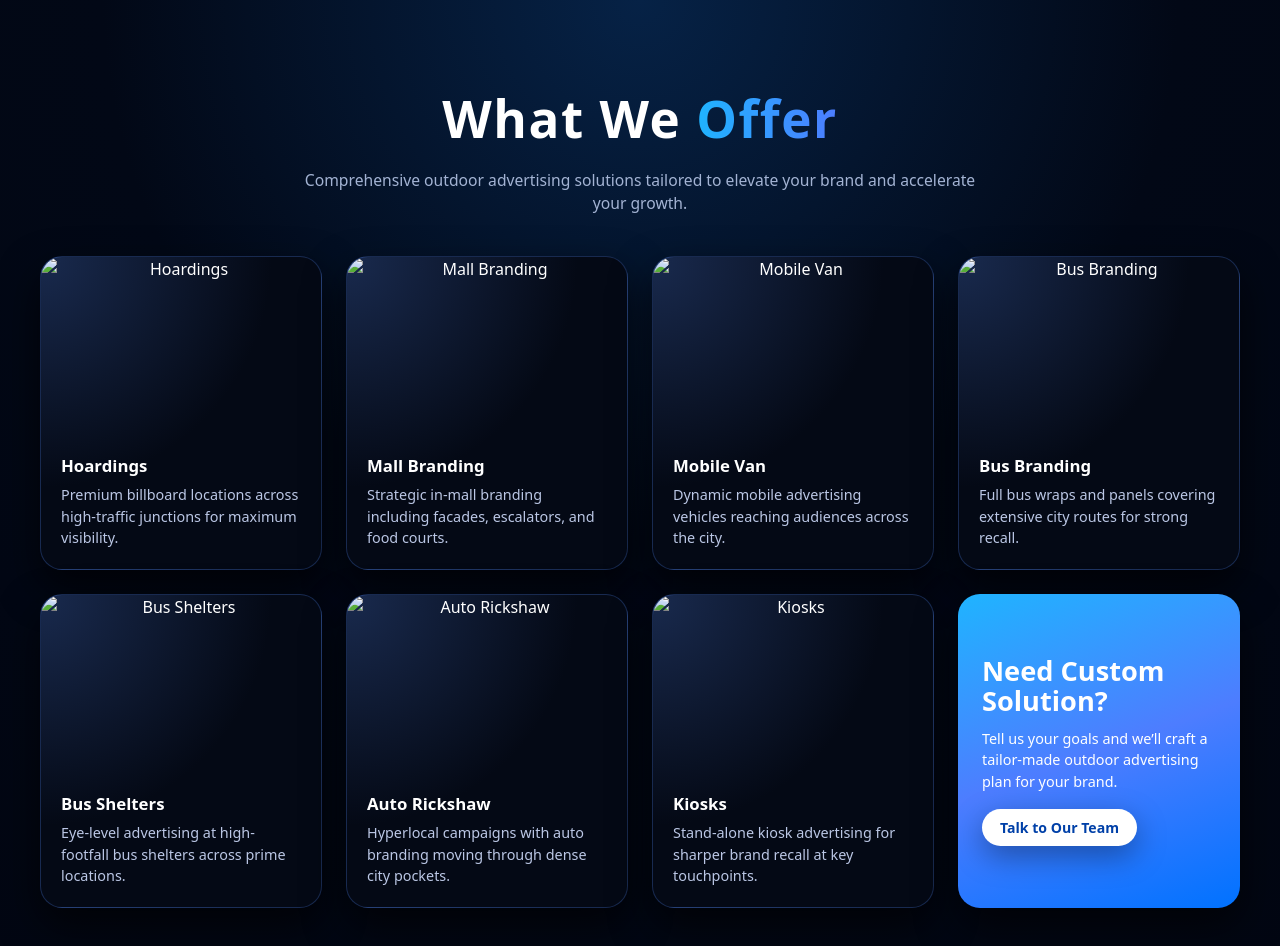
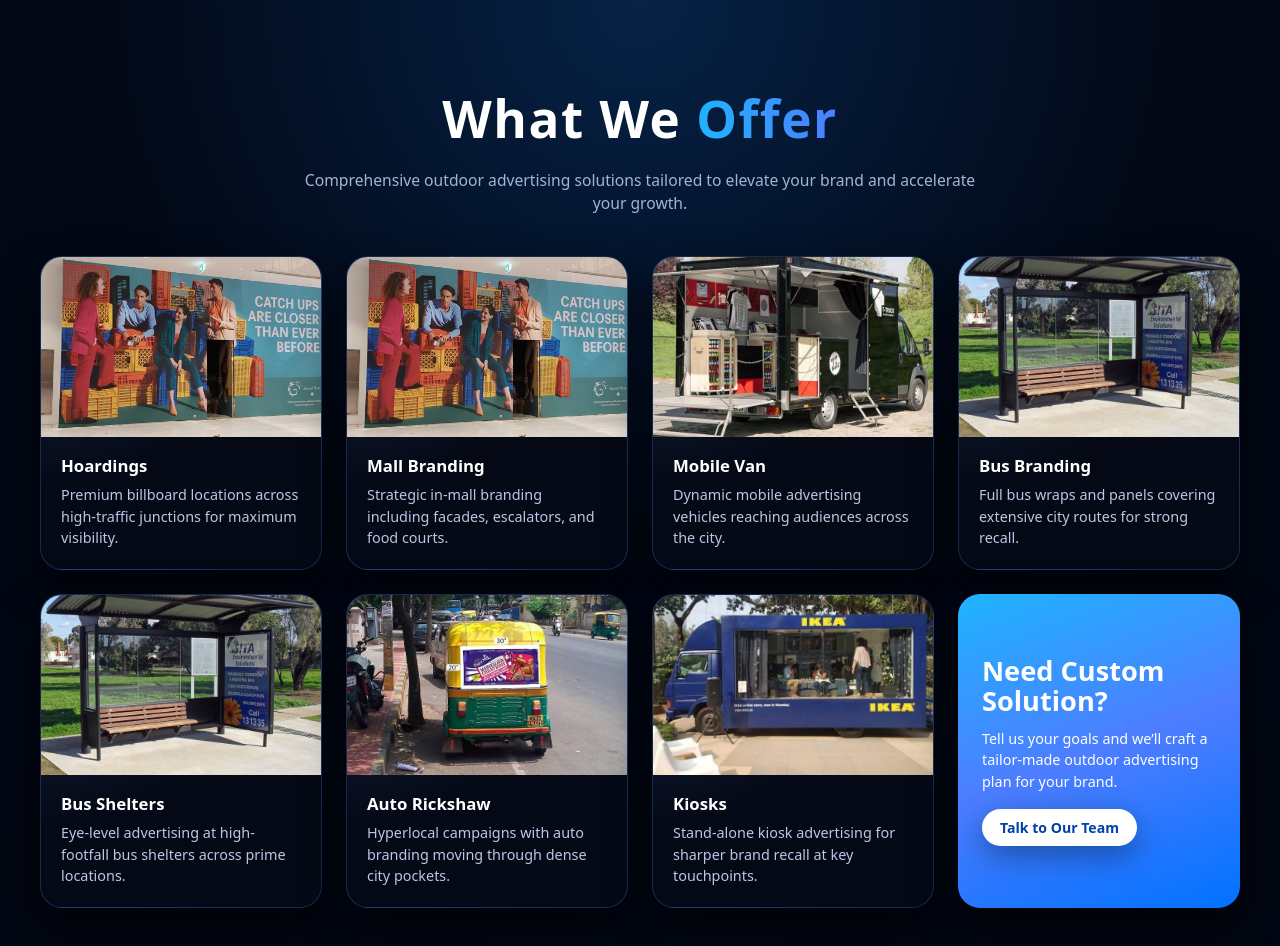
Before and after one commit to Muskan-3/Pheonix, a plain HTML site: page service.html in a window 1280 px wide. Drawn offline with Linux system fonts and the light colour scheme.

Commit message:
added services

```diff
--- a/service.html
+++ b/service.html
@@ -212,7 +212,7 @@
       <div class="services-grid">
         <!-- Card 1 -->
         <article class="service-card">
-          <img src="images/hoardings.jpg" alt="Hoardings" class="service-image" />
+          <img src="images/Mall Hoardings (2).jpg" alt="Hoardings" class="service-image" />
           <div class="service-content">
             <h3 class="service-title">Hoardings</h3>
             <p class="service-text">
@@ -223,7 +223,7 @@
 
         <!-- Card 2 -->
         <article class="service-card">
-          <img src="images/mall-branding.jpg" alt="Mall Branding" class="service-image" />
+          <img src="images/Mall Hoardings (2).jpg" alt="Mall Branding" class="service-image" />
           <div class="service-content">
             <h3 class="service-title">Mall Branding</h3>
             <p class="service-text">
@@ -234,7 +234,7 @@
 
         <!-- Card 3 -->
         <article class="service-card">
-          <img src="images/mobile-van.jpg" alt="Mobile Van" class="service-image" />
+          <img src="images/Mobile Van (1).jpg" alt="Mobile Van" class="service-image" />
           <div class="service-content">
             <h3 class="service-title">Mobile Van</h3>
             <p class="service-text">
@@ -245,7 +245,7 @@
 
         <!-- Card 4 -->
         <article class="service-card">
-          <img src="images/bus-branding.jpg" alt="Bus Branding" class="service-image" />
+          <img src="images/Bus Shelter (1).jpg" alt="Bus Branding" class="service-image" />
           <div class="service-content">
             <h3 class="service-title">Bus Branding</h3>
             <p class="service-text">
@@ -256,7 +256,7 @@
 
         <!-- Card 5 -->
         <article class="service-card">
-          <img src="images/bus-shelter.jpg" alt="Bus Shelters" class="service-image" />
+          <img src="images/Bus Shelter (1).jpg" alt="Bus Shelters" class="service-image" />
           <div class="service-content">
             <h3 class="service-title">Bus Shelters</h3>
             <p class="service-text">
@@ -267,7 +267,7 @@
 
         <!-- Card 6 -->
         <article class="service-card">
-          <img src="images/auto-rickshaw.jpg" alt="Auto Rickshaw" class="service-image" />
+          <img src="images/Auto Advertisment -2.jpg" alt="Auto Rickshaw" class="service-image" />
           <div class="service-content">
             <h3 class="service-title">Auto Rickshaw</h3>
             <p class="service-text">
@@ -278,7 +278,7 @@
 
         <!-- Card 7 -->
         <article class="service-card">
-          <img src="images/kiosk.jpg" alt="Kiosks" class="service-image" />
+          <img src="images/Mobile Van (2).jpg" alt="Kiosks" class="service-image" />
           <div class="service-content">
             <h3 class="service-title">Kiosks</h3>
             <p class="service-text">
```
Also changed, not shown: index.html (+3 -3 lines).
